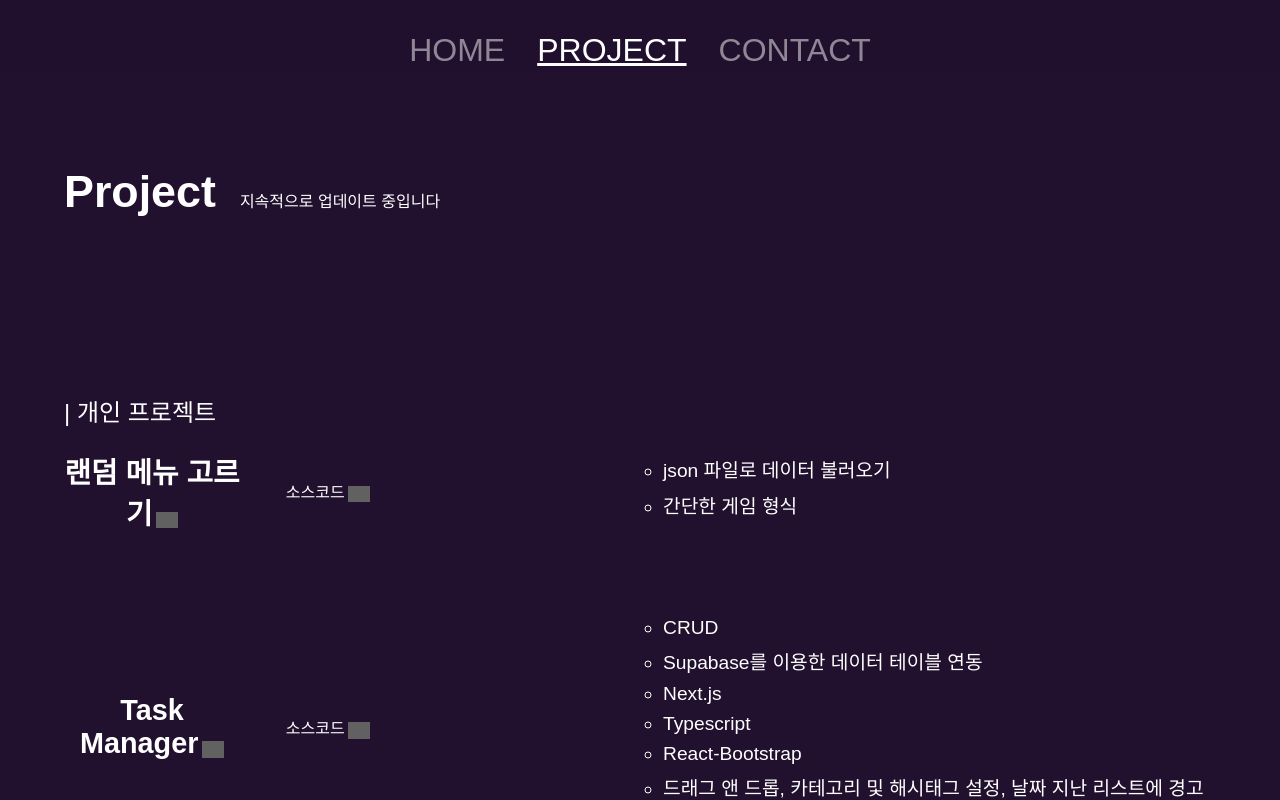
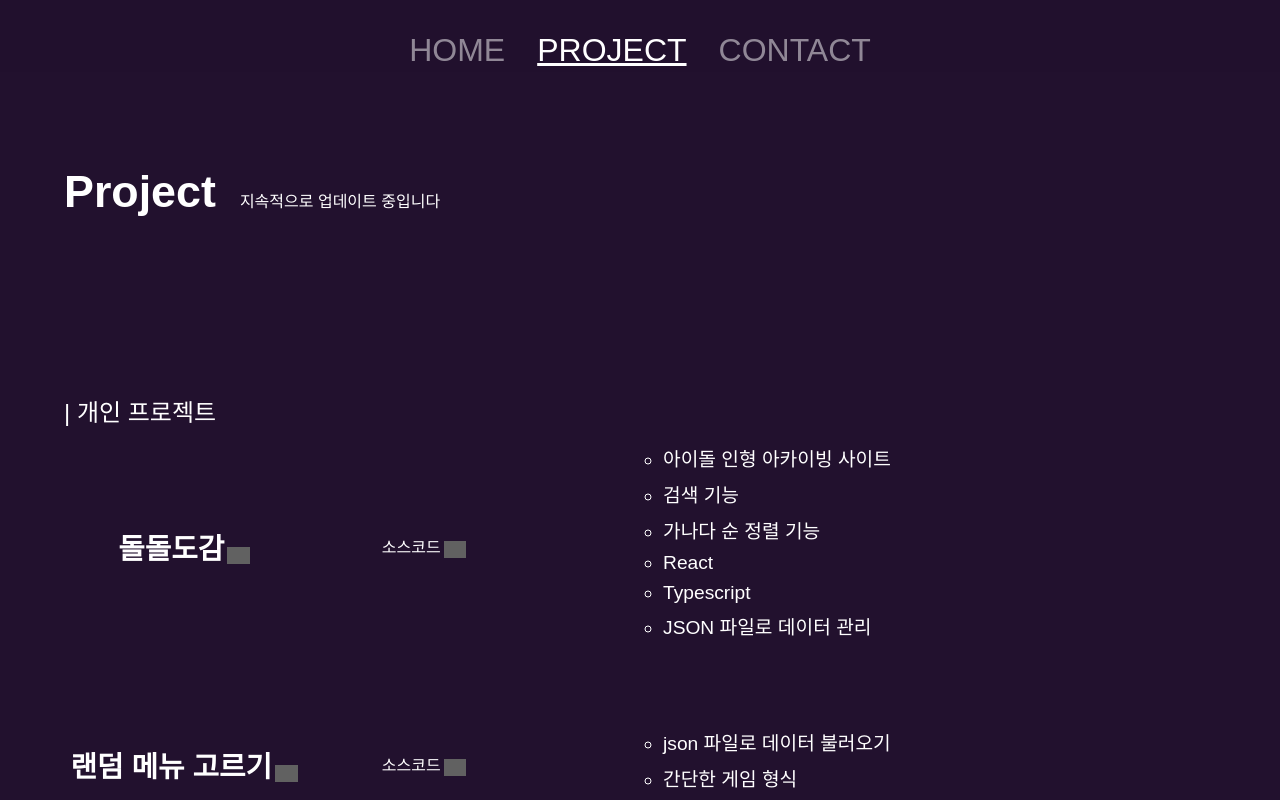
Before and after one commit to bomvomsss/bomvomsss.github.io, a React (Vite) app in the folder mypage/: page /project in a window 1280 px wide. Shown: the top 800 px of the page. Built offline with nearby package versions, Linux system fonts and the light colour scheme; grey boxes are pictures that could not be loaded; a web font is replaced by a local one.

Commit message:
프로젝트 추가

```diff
--- a/mypage/src/pages/Project.jsx
+++ b/mypage/src/pages/Project.jsx
@@ -33,6 +33,18 @@ function Project() {
         <h2 className='tit'>Project</h2>
         <span className='subtit'>지속적으로 업데이트 중입니다</span>
         <strong className='miniTit'>| 개인 프로젝트</strong>
+        <PersonalProject
+          title='돌돌도감'
+          link='https://bomvomsss.github.io/dollcollector/'
+          code='https://github.com/bomvomsss/dollcollector'
+          features={[
+            "아이돌 인형 아카이빙 사이트",
+            "검색 기능",
+            "가나다 순 정렬 기능",
+            "React",
+            "Typescript",
+            "JSON 파일로 데이터 관리"
+          ]}/>
         <PersonalProject
           title='랜덤 메뉴 고르기'
           link='https://bomvomsss.github.io/random-menu/'
--- a/mypage/src/style/Project.scss
+++ b/mypage/src/style/Project.scss
@@ -25,7 +25,7 @@
       font-size:1rem;
       color:#fff;
       text-decoration:none;
-      width:11rem;
+      width:15rem;
       display: inline-block;
       text-align:center;
       &:hover{
```
